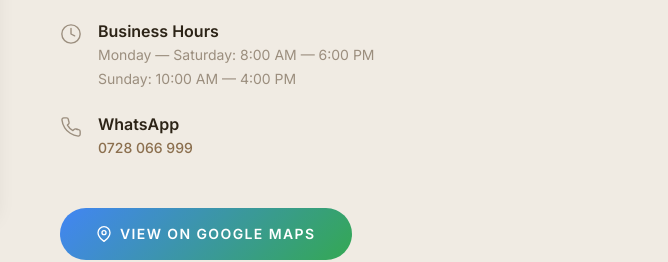
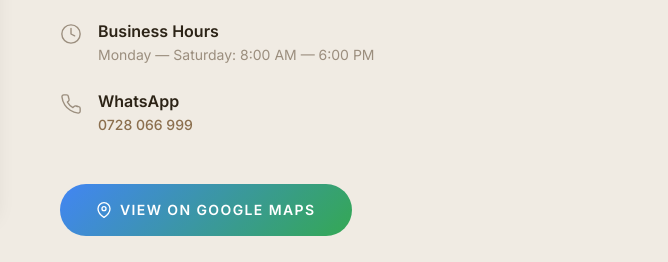
Before and after one commit to ianalpha4-byte/embroidery, a plain HTML site: page index.html in a window 1280 px wide. Shown: the part 4336-4598 px from the top of the page, 612-1280 px from the left. Drawn offline with nearby package versions, Linux system fonts and the light colour scheme.

Commit message:
Update business hours by removing Sunday hours from the details

```diff
--- a/index.html
+++ b/index.html
@@ -278,7 +278,7 @@
             </svg>
             <div class="location__detail-text">
               <h4>Business Hours</h4>
-              <p>Monday — Saturday: 8:00 AM — 6:00 PM<br>Sunday: 10:00 AM — 4:00 PM</p>
+              <p>Monday — Saturday: 8:00 AM — 6:00 PM</p>
             </div>
           </div>
 
```
